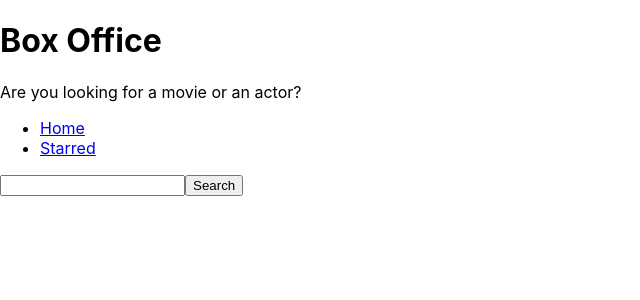
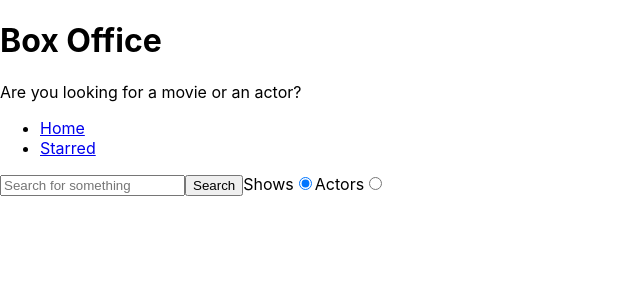
Before and after one commit to MDABUSAYED1/box-ofice, a React (Create React App) app: page / in a window 1280 px wide. Shown: the top 300 px of the page, without its empty margins (0-640 px from the left). Built offline with nearby package versions, Linux system fonts and the light colour scheme.

Commit message:
add radio button to check for type of search

```diff
--- a/src/pages/Home.js
+++ b/src/pages/Home.js
@@ -5,17 +5,26 @@ import { getAPI } from '../misc/config'
 const Home = () => {
   const [input, setInput] = useState('');
   const [results, setResults] = useState(null);
+  const [radioOption, setRadioOption] = useState('shows');
+
+  const isRadioOption = radioOption === 'shows';
 
   const inputOnChange = (ev) => {
     setInput(ev.target.value);
   };
 
   const onClickSearch = () => {
-    getAPI(`/search/shows?q=${input}`)
+    getAPI(`/search/${radioOption}?q=${input}`)
     .then(result => {
       setResults(result);
     });
   };
+
+  const onRadioSearch = (ev) => {
+    setRadioOption(ev.target.value);
+  }
+
+  console.log(radioOption);
 
   const onKeyPress = (ev) => {
     if(ev.keyCode === 13) {
@@ -31,13 +40,15 @@ const Home = () => {
     };
 
     if(results && results.length > 0) {
-      return <div>
-        {results.map( (item) =>
-          <div key={item.show.id}>
-            {item.show.name}
-          </div>
-        )}
+      return results[0].show ? results.map(item =>
+      <div key={item.show.id}>
+        {item.show.name}
+      </div> )
+      : results.map( (item) =>
+      <div key={item.person.id}>
+        {item.person.name}
       </div>
+    )
     };
 
     return null;
@@ -45,8 +56,39 @@ const Home = () => {
 
   return (
     <MainPageLayout>
-      <input type="text" onKeyDown={onKeyPress} onChange={inputOnChange} value={input}></input>
-      <button type="button" onClick={onClickSearch}>Search</button>
+      <input
+        type="text"
+        placeholder="Search for something"
+        onKeyDown={onKeyPress}
+        onChange={inputOnChange}
+        value={input}
+        />
+      <button
+        type="button"
+        onClick={onClickSearch}
+      >
+        Search
+      </button>
+      <label htmlFor="shows-search">
+        Shows
+        <input
+        id="shows-search"
+        type="radio"
+        value="shows"
+        checked={isRadioOption}
+        onChange={onRadioSearch}
+        />
+      </label>
+      <label htmlFor="actor-search">
+        Actors
+        <input
+        id="actor-search"
+        type="radio"
+        value="people"
+        checked={!isRadioOption}
+        onChange={onRadioSearch}
+        />
+      </label>
       {renderResults()}
     </MainPageLayout>
   )
```
